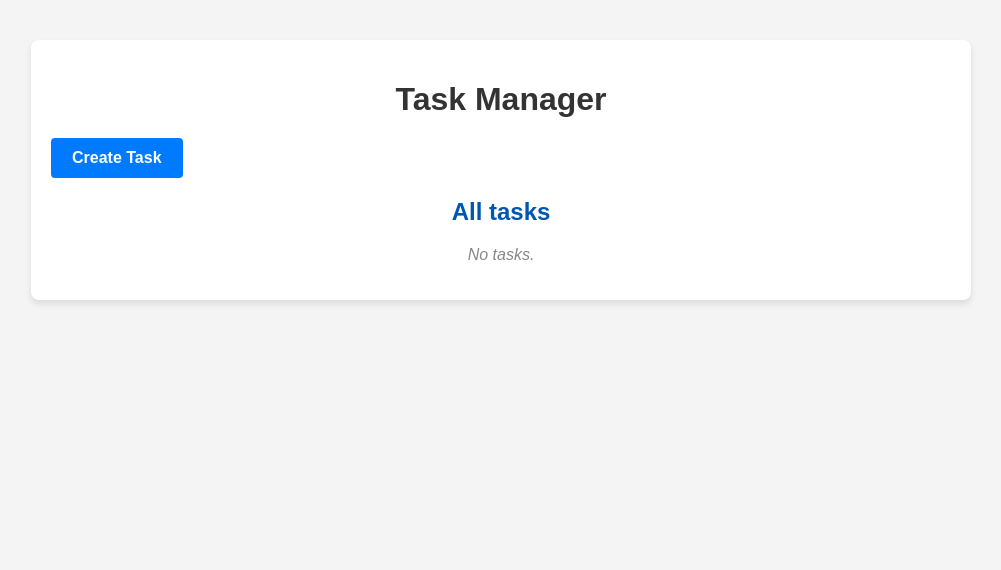
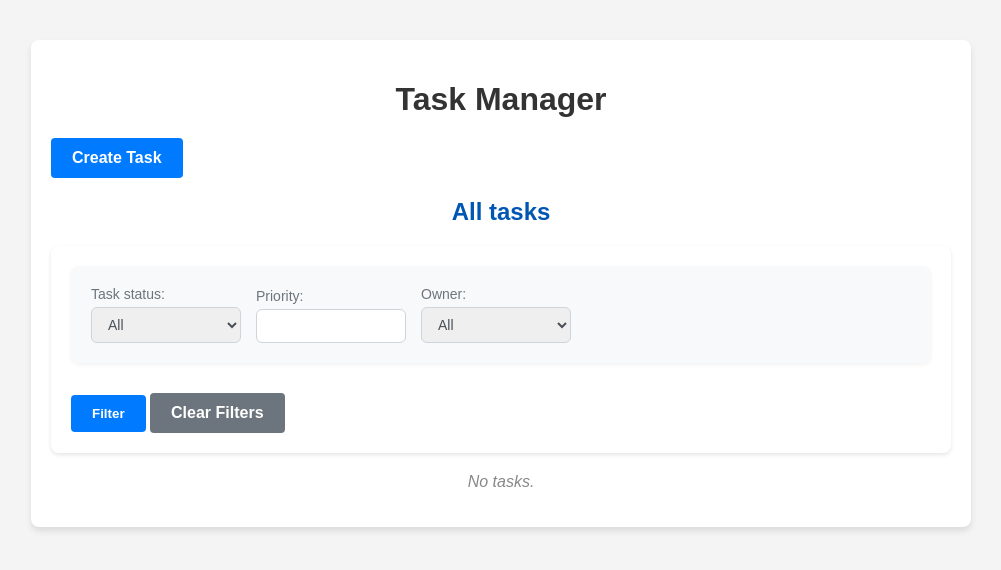
Before and after one commit to gustavo3020/flask_task_manager, a Flask app: page / in a window 1280 px wide. Shown: the part 59-629 px from the top of the page, without its empty margins (139-1140 px from the left). Run offline with Flask 3, Linux system fonts and the light colour scheme; the visitor is signed in with stand-in values (Sample User, id 1); data comes from the database, SQL or seed files in the repository; data that the repository does not hold is empty.

Commit message:
feat: Add task filtering functionality
This commit introduces a new feature to filter tasks on the home page. Users can now filter the task list by status, priority, and owner.

- app.py: The `home` route was updated to process URL query parameters and dynamically filter the task query. It also passes the full list of users and filter arguments to the template.
- index.html: A new filter form was added, which includes controls for task status, priority, and owner. The form utilizes the passed filter arguments to create a "sticky" selection, preserving the user's choices.

```diff
--- a/app.py
+++ b/app.py
@@ -43,21 +43,50 @@ def home():
     authenticated users can access it.
 
     This route fetches a list of tasks and renders the 'index.html' template.
-    The tasks are filtered based on the current user's role:
-    - 'master' users can see all tasks.
-    - Other users can see tasks from all users who share their role.
+    The tasks are initially filtered based on the current user's role, and
+    can be further filtered using query parameters from the request, such as
+    `completed`, `priority`, and `user_id`.
 
     Returns:
-        Response: Renders 'index.html' with the filtered task list.
+        Response: Renders 'index.html' with the filtered task list,
+        the list of all users, and the `request.args` for persistent filters.
     """
+    if current_user.role == 'master':
+        query = Task.query
+    else:
+        # For non-master users, filter tasks by their role
+        query = db.session.query(Task).join(User).filter(
+            User.role == current_user.role
+        )
 
-    if current_user.role == 'master':
-        tasks = Task.query.all()
-    else:
-        tasks = db.session.query(Task).join(User).filter(
-            User.role == current_user.role).all()
+    # Apply additional filters conditionally based on request arguments
+    completed = request.args.get('completed')
+    priority = request.args.get('priority')
+    user_id = request.args.get('user_id')
 
-    return render_template('index.html', tasks=tasks)
+    if completed == 'True':
+        query = query.filter(Task.completed == True)
+    elif completed == 'False':
+        query = query.filter(Task.completed == False)
+
+    if priority:
+        try:
+            query = query.filter(Task.priority == int(priority))
+        except (ValueError, IndexError):
+            flash('Invalid priority filter value.', 'error')
+
+    if user_id:
+        try:
+            query = query.filter(Task.user_id == int(user_id))
+        except (ValueError, IndexError):
+            flash('Invalid user ID filter value.', 'error')
+
+    tasks = query.all()
+    users = User.query.all()
+
+    # Pass the request arguments back to the template for sticky filters
+    return render_template('index.html', tasks=tasks, users=users,
+                           filter_args=request.args)
 
 
 @app.route('/admin', methods=['GET', 'POST'])
--- a/static/css/style.css
+++ b/static/css/style.css
@@ -492,3 +492,52 @@ li a:hover {
 .delete-btn:hover {
     background-color: #f8d7da;
 }
+
+
+/* --- Filter form styles --- */
+
+/* Main container for the form */
+.filter-form {
+    display: flex;
+    flex-wrap: wrap; /* Allows items to wrap to the next line on smaller screens */
+    align-items: flex-end; /* Aligns form items to the bottom */
+    gap: 15px; /* Spacing between form items */
+    background-color: #f8f9fa; /* A light gray background */
+    padding: 20px;
+    border-radius: 8px;
+    margin-bottom: 30px;
+    box-shadow: 0 2px 4px rgba(0, 0, 0, 0.05); /* Soft shadow for a raised effect */
+}
+
+/* Container for each form item (label + control) */
+.filter-form-item {
+    display: flex;
+    flex-direction: column;
+}
+
+/* Labels for form fields */
+.filter-form-item label {
+    font-size: 14px;
+    color: #6c757d;
+    margin-bottom: 5px;
+    font-weight: 500;
+}
+
+/* Form controls (input and select) */
+.filter-form-control {
+    padding: 8px 12px;
+    border: 1px solid #ced4da;
+    border-radius: 6px;
+    box-sizing: border-box;
+    font-size: 14px;
+    color: #495057;
+    transition: border-color 0.2s, box-shadow 0.2s;
+    min-width: 150px; /* Ensures fields don't get too small */
+}
+
+/* Style for fields when they are in focus */
+.filter-form-control:focus {
+    border-color: #80bdff;
+    outline: 0;
+    box-shadow: 0 0 0 0.2rem rgba(0, 123, 255, 0.25);
+}
--- a/templates/index.html
+++ b/templates/index.html
@@ -11,8 +11,42 @@
             Create Task
         </a>
 
+        <h2>All tasks</h2>
+
+        <!-- Filter Form -->
+        <form method="GET" action="{{ url_for('home') }}">
+            <div class="filter-form">
+                <div class="filter-form-item">
+                    <label for="completed">Task status:</label>
+                    <select id="completed" name="completed" class="filter-form-control">
+                        <option value="">All</option>
+                        <option value="False" {% if filter_args.get('completed') == 'False' %}selected{% endif %}>In Progress</option>
+                        <option value="True" {% if filter_args.get('completed') == 'True' %}selected{% endif %}>Completed</option>
+                    </select>
+                </div>
+                <div class="filter-form-item">
+                    <label for="priority">Priority:</label>
+                    <input type="number" id="priority" name="priority" min="1" max="5" class="filter-form-control" value="{{ filter_args.get('priority', '') }}">
+                </div>
+                <div class="filter-form-item">
+                    <label for="user_id">Owner:</label>
+                    <select id="user_id" name="user_id" class="filter-form-control">
+                        <option value="">All</option>
+                        {% for user in users %}
+                            <option value="{{ user.id }}" {% if filter_args.get('user_id', default=0)|int == user.id %}selected{% endif %}>
+                                {{ user.user_name }}
+                            </option>
+                        {% endfor %}
+                    </select>
+                </div>
+            </div>
+            <div class="filter-actions">
+                <button type="submit" class="btn btn-primary">Filter</button>
+                <a href="{{ url_for('home') }}" class="btn btn-secondary">Clear Filters</a>
+            </div>
+        </form>
+
         <!-- Section for displaying the list of tasks -->
-        <h2>All tasks</h2>
         {% if tasks %}
             <ul class="task-list">
             {% for task in tasks %}
```
